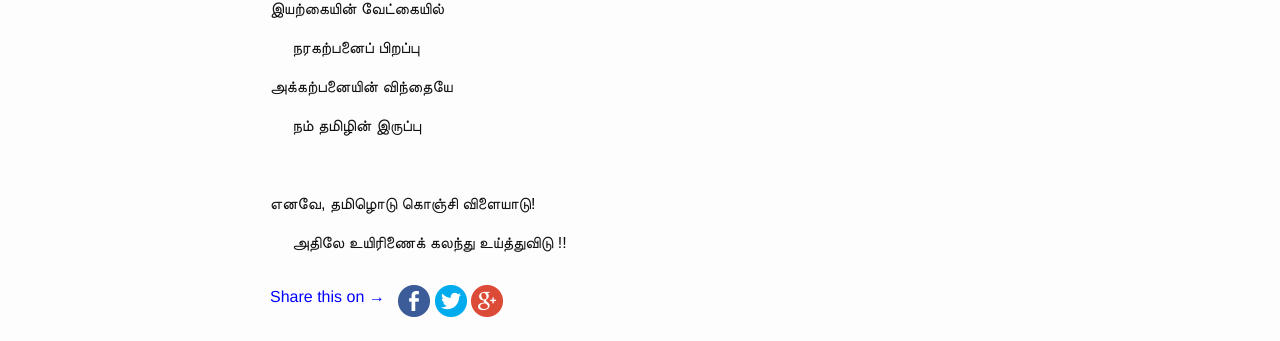
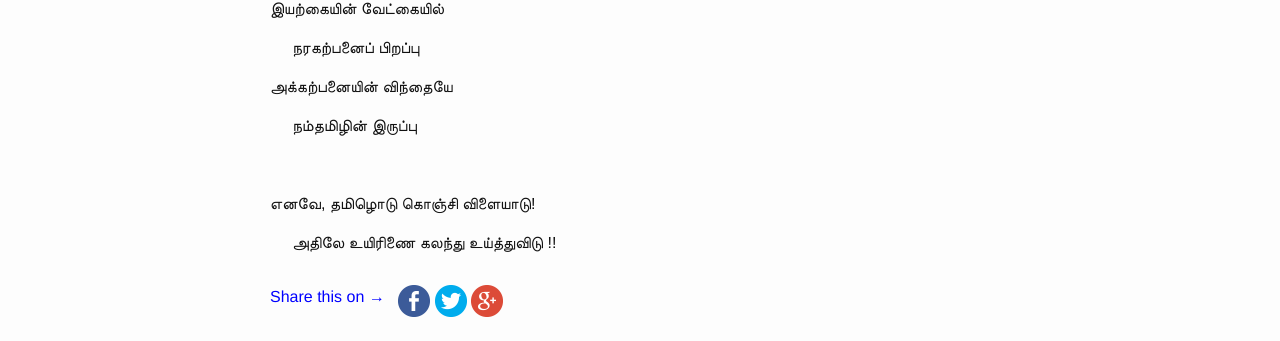
Before and after one commit to rajbharath/rajbharath.github.io, a Jekyll site: the page built from _posts/2017-03-28- poem - tamizhodu konji vilayaadu.markdown, in a window 1280 px wide. Shown: the part 476-817 px from the top of the page. Built offline with Jekyll 4.4.1, drawn with Linux system fonts in a browser that asks for light colours; comment, search, counter and statistics services are not loaded.

Commit message:
Changed Spelling mistake

```diff
--- a/_posts/2017-03-28- poem - tamizhodu konji vilayaadu.markdown
+++ b/_posts/2017-03-28- poem - tamizhodu konji vilayaadu.markdown
@@ -25,7 +25,7 @@ comments: true
 
 அக்கற்பனையின் விந்தையே
 
-&nbsp;&nbsp;&nbsp;&nbsp;&nbsp;நம் தமிழின் இருப்பு
+&nbsp;&nbsp;&nbsp;&nbsp;&nbsp;நம்தமிழின் இருப்பு
 
 
 
@@ -33,4 +33,4 @@ comments: true
 
 எனவே, தமிழொடு கொஞ்சி விளையாடு!
 
-&nbsp;&nbsp;&nbsp;&nbsp;&nbsp;அதிலே உயிரிணைக் கலந்து உய்த்துவிடு !!
+&nbsp;&nbsp;&nbsp;&nbsp;&nbsp;அதிலே உயிரிணை கலந்து உய்த்துவிடு !!
```
